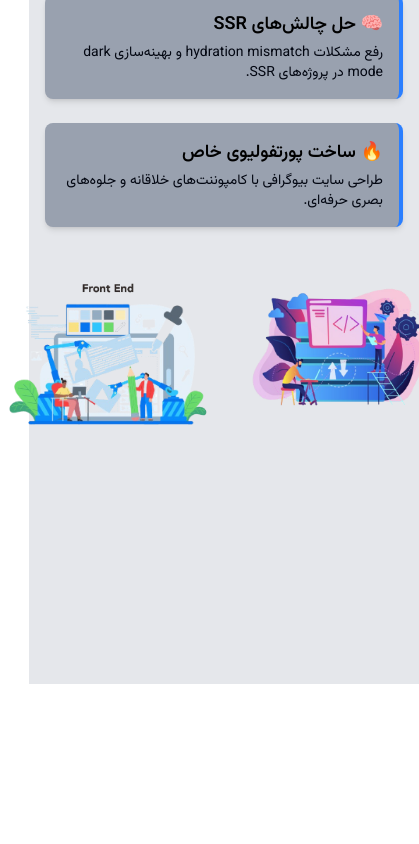
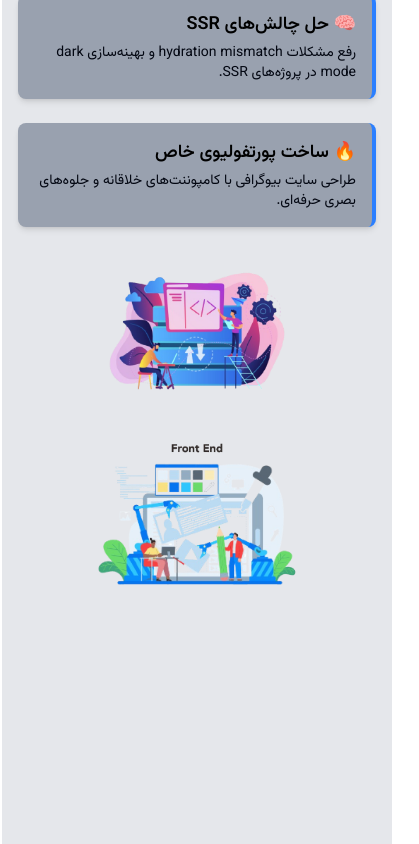
Before and after one commit to mmdrezakz/biography, a React (Vite) app: page / in a window 390 px wide. Shown: the part 4651-5495 px from the top of the page, 419 px wide, since content can reach past the window. Before the commit the page ends 5335 px from the top, so only its background shows below. Built offline with nearby package versions, Linux system fonts and the light colour scheme; a web font is replaced by a local one.

Commit message:
حل کانفلیکت‌ها

```diff
--- a/src/Pages/Home.jsx
+++ b/src/Pages/Home.jsx
@@ -19,7 +19,7 @@ export default function Home() {
       <section className="justify-center items-center lg:items-start grid grid-cols-1 md:grid-cols-2 lg:grid-cols-3">
         <FaqSlider />
         <CareerPath />
-        <div className="flex lg:flex-col justify-center items-center gap-4 md:col-span-2 lg:col-span-1 mb-62">
+        <div className="flex flex-col justify-center items-center gap-4 md:col-span-2 lg:col-span-1 mb-62">
 <img src="./assets/f4.png" className="max-w-54 md:max-w-[370px] h-auto object-contain" />
 <img src="./assets/frontend_4.png" className="max-w-54 md:max-w-[370px] h-auto object-contain" />
         </div>
```
